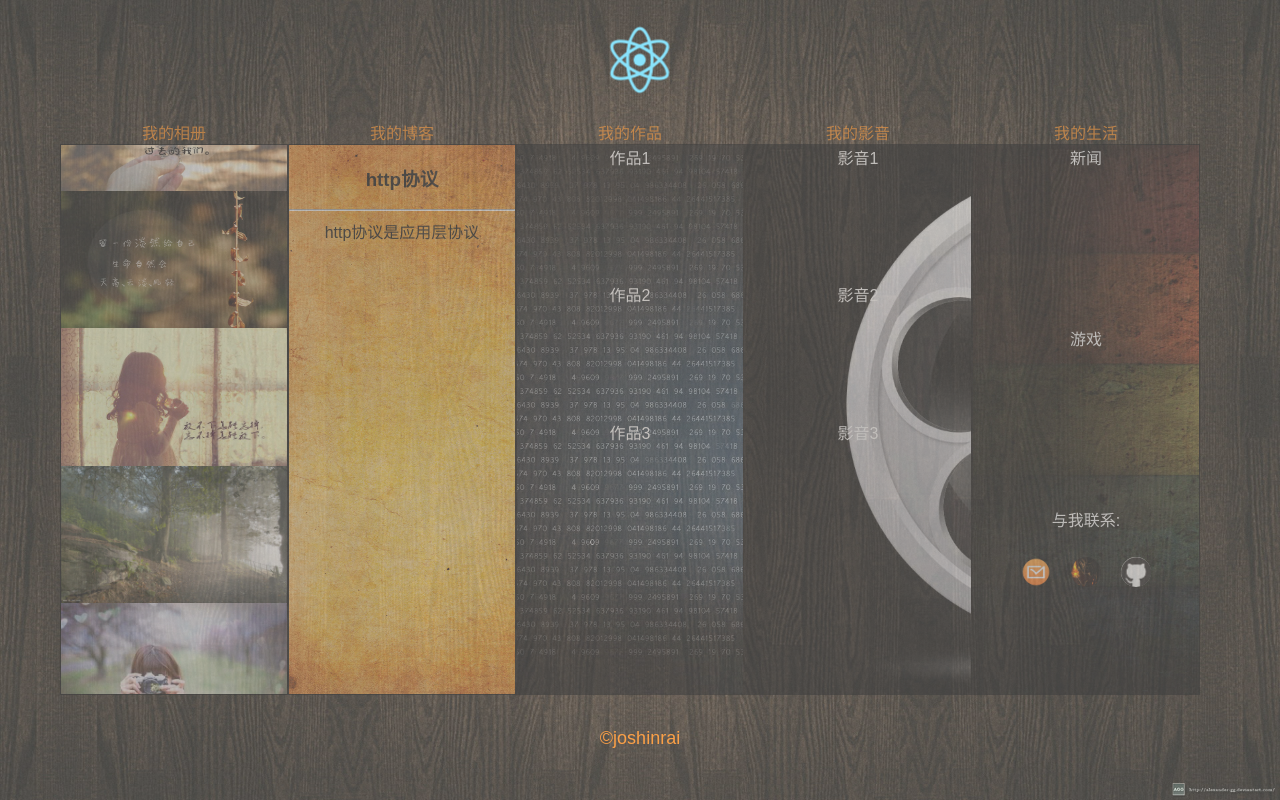
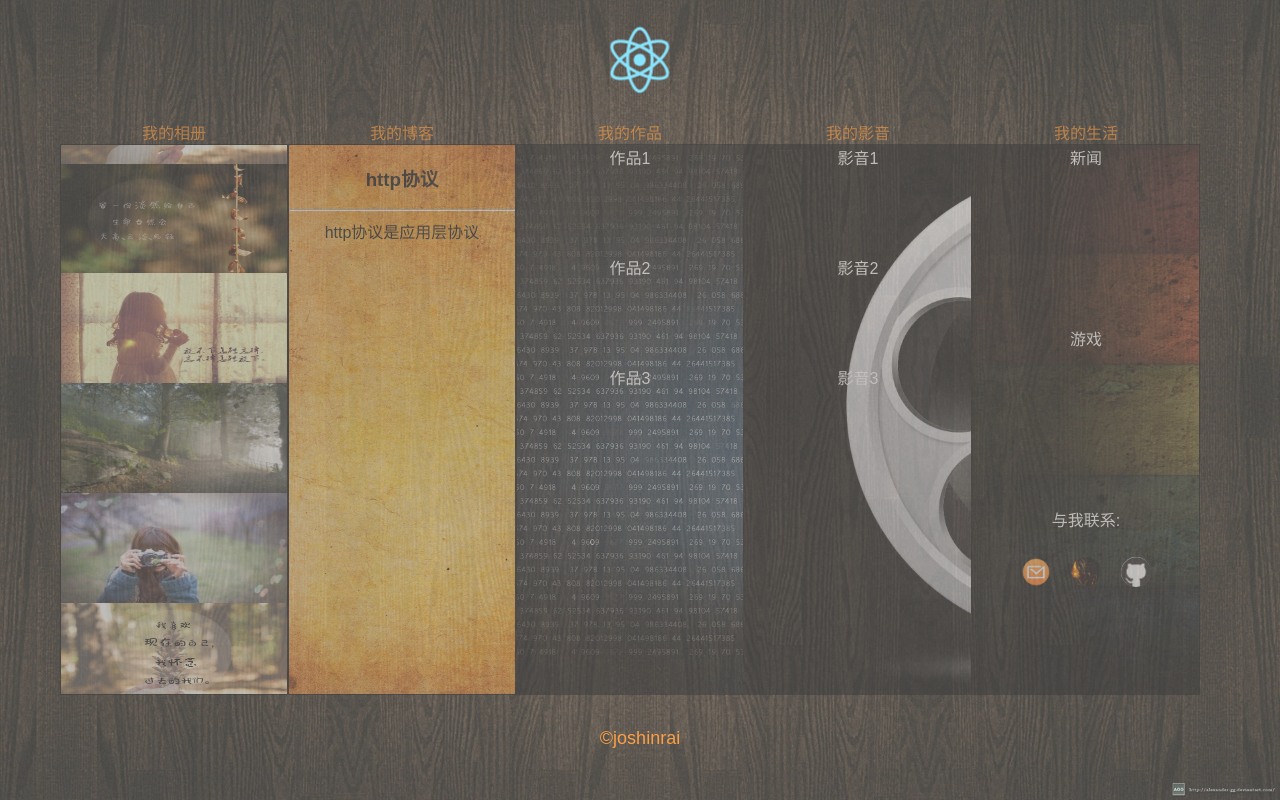
Before and after one commit to joshinrai/home-page, a React (Create React App) app: page / in a window 1280 px wide. Built offline with nearby package versions, Linux system fonts and the light colour scheme.

Commit message:
提交
提交

```diff
--- a/src/scripts/Album.js
+++ b/src/scripts/Album.js
@@ -46,7 +46,7 @@ class AlbumList extends Component {
 	}
 	doMove(){
 		selfTop = -100 === selfTop ? 0 : Math.ceil(selfTop*10-1)/10 ;
-		if(0 === selfTop % 25){
+		if(0 === selfTop % 20){
 			_this.stopMove() ;
 			setTimeout(()=>{_this.startMove()},1000) ;
 		}
--- a/src/scripts/Content.js
+++ b/src/scripts/Content.js
@@ -11,6 +11,7 @@ class Content extends Component {
   //手风琴效果
   accordion(){
     console.log("this is mouseOver ...",_this) ;
+    console.log("this's style...",_this.style) ;
   }
   componentDidMount(){
     _this = this ;
--- a/src/stylesheet/App.css
+++ b/src/stylesheet/App.css
@@ -89,7 +89,7 @@
 
 .cell-module > li{
   width:100%;
-  height:25%;
+  height:20%;
   color:#000;
 }
 
```
